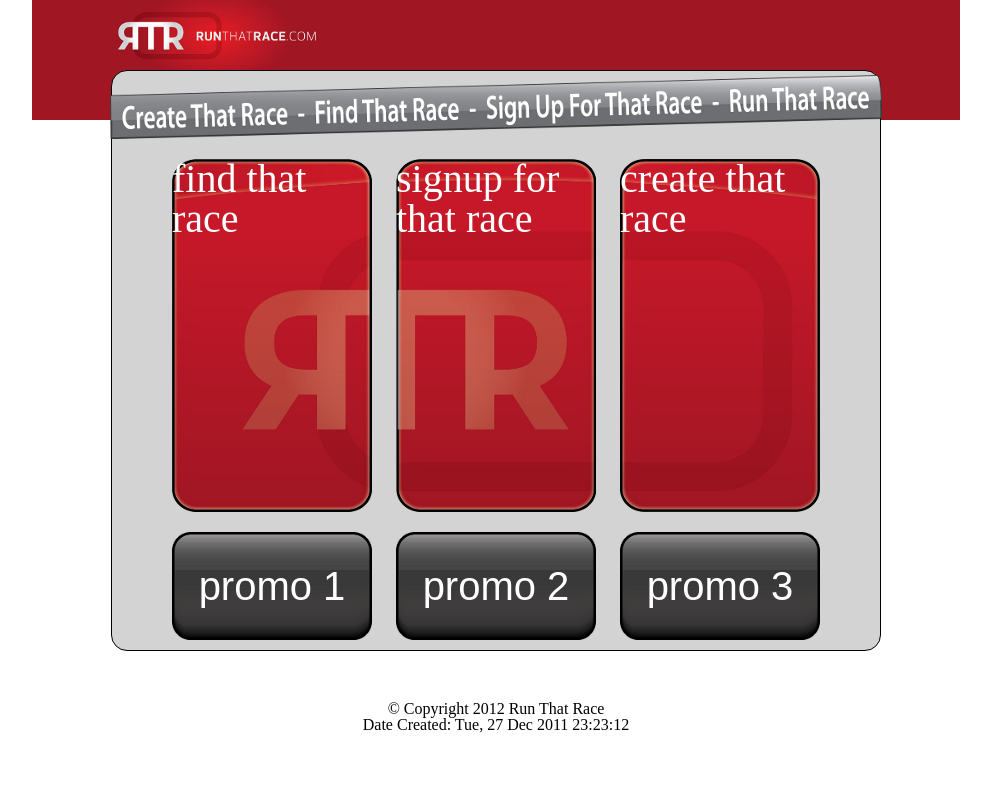
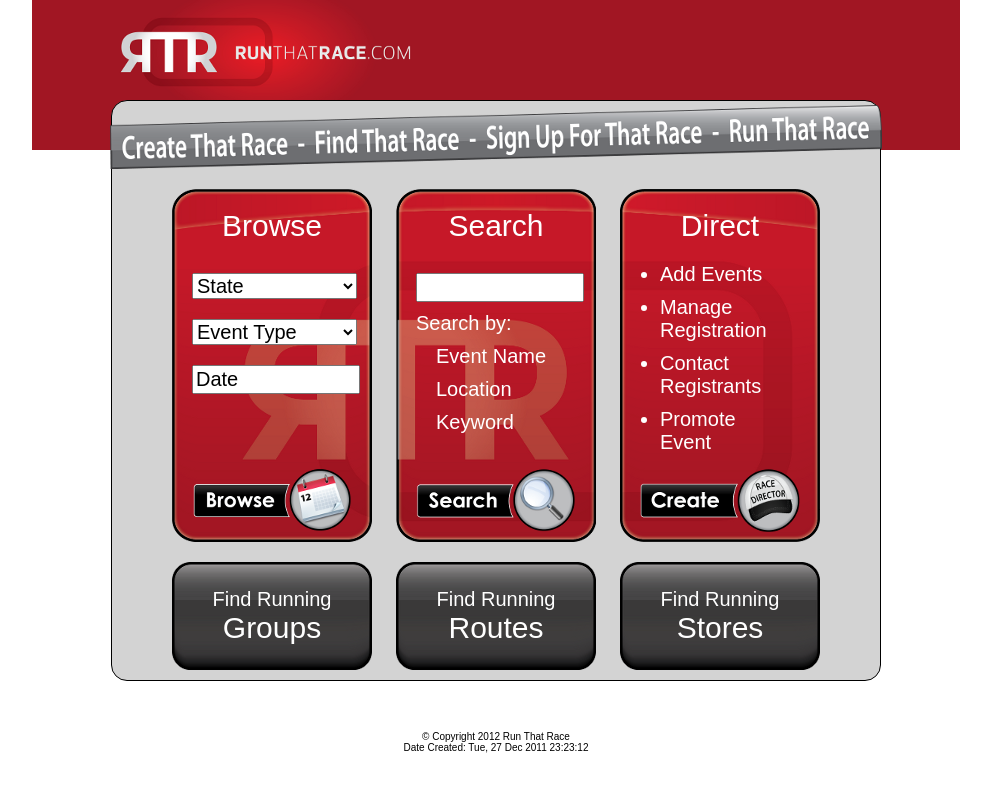
Before and after one commit to dangerjones/RunThatRace, a CodeIgniter app: page / in a window 1280 px wide. Shown: the whole page, without its empty margins (144-1135 px from the left). Run offline with CodeIgniter, Linux system fonts and the light colour scheme.

Commit message:
fixing layout

```diff
--- a/application/views/pages/home.php
+++ b/application/views/pages/home.php
@@ -1,15 +1,55 @@
 <div id="wrapper">
 	<img id="tagline" src="/rtrigniter/images/rtr_tag_line_slant_white_772_64.png" alt="Managing, Finding, Registering &amp; Running That Race was never so easy!">
 	<div id="body">
-		<div id="findRace" class="bigRedButton">find that race</div>
-		<div id="signupRace" class="bigRedButton">signup for that race</div>
-    <div id="createRace" class="bigRedButton">create that race</div>
+		<div id="browse" class="rtrBackground">
+			<form action="rtrigniter/browse">
+			  <h1>Browse</h1>
+			  <select id="browseState">
+				  <option value="XX">State</option>
+				  <option value="UT">Utah</option>
+					<option value="CA">Other -- Outside US</option>
+				</select>
+				<select id="browseEventType">
+					<option value="XX">Event Type</option>
+					<option value="UT">5K</option>
+					<option value="CA">10K</option>
+					<option value="CA">Half Marathon</option>
+					<option value="CA">Marathon</option>
+				</select>
+				<input type="text" name="browseDate" value="Date" />
+				<input id="browseButton" class="submitButton" type="submit" value="" />
+			</form>
+		</div>
+		<div id="search" class="rtrBackground">
+			<form action="rtrigniter/search">
+			  <h1>Search</h1>
+				<input type="text" name="keywords" value="" />
+
+				<h2>Search by:</h2>
+				<h3>Event Name</li>
+				<h3>Location</h3>
+				<h3>Keyword</h3>
+				<input id="searchButton" class="submitButton" type="submit" value="" />
+			</form>
+		</div>
+    <div id="create" class="rtrBackground">
+			<form action="rtrigniter/direct">
+			  <h1>Direct</h1>
+				<ul>
+					<li>Add Events</li>
+					<li>Manage Registration</li>
+					<li>Contact Registrants</li>
+					<li>Promote Event</li>
+				</ul>
+				<input id="createButton" class="submitButton" type="submit" value="" />
+			</form>
+		</div>
 		<div class="clearBoth"></div>
 	</div>
 	<div id="bodyFooter">
-	  <button class="bigBlackButton">promo 1</button>
-	  <button class="bigBlackButton">promo 2</button>
-	  <button class="bigBlackButton">promo 3</button>
+	  <button class="bigBlackButton">Find Running <span>Groups</span></button>
+	  <button class="bigBlackButton">Find Running <span>Routes</span></button>
+	  <button class="bigBlackButton">Find Running <span>Stores</span></button>
 		<div class="clearBoth"></div>
 	</div>
 	<div class="clearBoth"></div>
--- a/application/views/templates/header.php
+++ b/application/views/templates/header.php
@@ -8,6 +8,6 @@
 	<body>
   	<div id="hd">
 			<a href="/">
-				<img src="/rtrigniter/images/rtr_header_logo_205_72.png" alt="home">
+				<img src="/rtrigniter/images/rtr_header_logo_300_105.png" alt="home">
 			</a>
 		</div>
--- a/css/app.css
+++ b/css/app.css
@@ -30,6 +30,7 @@ footer, header, hgroup, menu, nav, section {
 }
 body {
 	line-height: 1;
+	font: 10px arial,sans-serif;
 }
 ol, ul {
 	list-style: none;
@@ -51,15 +52,10 @@ table {
 
 #hd {
 	background-image: url('/rtrigniter/images/header_background.png');
-	height: 120px;
+	height: 150px;
 	width: 848px;
 	padding: 0 0 0 80px;
 	margin: auto;
-}
-
-#hd img {
-	width: 205px;
-	height: 72px;
 }
 
 #wrapper {
@@ -87,16 +83,78 @@ table {
 	margin: 20px 0 0 60px;
 }
 
-.bigRedButton {
+.rtrBackground {
 	width: 200px;
 	height: 353px;
 	float: left;
 	color: #fff;
 	margin: 0 24px 0 0;
 	border: 0;
-	font-size: 40px;
 	background-color: transparent;
+	position: relative;
 }
+
+.rtrBackground h1 {
+	font-size: 30px;
+	margin: 20px;
+	text-align:center;
+}
+
+.rtrBackground h2 {
+	font-size: 20px;
+	margin: 0 0 0 20px;
+}
+
+.rtrBackground h3 {
+	font-size: 20px;
+	margin: 10px 0 0 40px;
+}
+
+.rtrBackground ul {
+	font-size: 20px;
+	margin: 20px 20px;
+	list-style-type: disc;
+}
+
+.rtrBackground li {
+	margin: 10px 20px;
+}
+
+.rtrBackground select {
+	width: 165px;
+	margin: 10px 20px;
+	font-size: 20px;
+}
+
+.rtrBackground input {
+	width: 160px;
+	margin: 10px 20px;
+	font-size: 20px;
+}
+
+.rtrBackground .submitButton {
+	background-color: transparent;
+	border: 0;
+	width: 160px;
+	height: 65px;
+	position: absolute;
+	right: 20px;
+	bottom: 10px;
+	margin: 0;
+}
+
+#browseButton {
+	background-image: url('/rtrigniter/images/rtr_browse_button_160_65.png');
+}
+
+#searchButton {
+	background-image: url('/rtrigniter/images/rtr_search_button_160_65.png');
+}
+
+#createButton {
+	background-image: url('/rtrigniter/images/rtr_create_button_160_66.png');
+}
+
 
 .bigBlackButton {
 	width: 200px;
@@ -105,9 +163,13 @@ table {
 	color: #fff;
 	margin: 0 24px 0 0;
 	border: 0;
-	font-size: 40px;
+	font-size: 20px;
 	background-image: url('/rtrigniter/images/rtr_black_button_200_108.png');
 	background-color: transparent;
+}
+
+.bigBlackButton span {
+	font-size: 30px;
 }
 
 .linkButton {
@@ -122,14 +184,14 @@ table {
 	clear: both;
 }
 
-#findRace {
+#browse {
 	background-image: url('/rtrigniter/images/rtr_red_button1_200_353.png');
 }
 
-#signupRace {
+#search {
 	background-image: url('/rtrigniter/images/rtr_red_button2_200_353.png');
 }
 
-#createRace {
+#create {
 	background-image: url('/rtrigniter/images/rtr_red_button3_200_353.png');
 }
```
Also changed, not shown: images/rtr_browse_button_160_65.png (added), images/rtr_create_button_160_66.png (added), images/rtr_header_logo_300_105.png (added), images/rtr_search_button_160_65.png (added), 3 other files.
